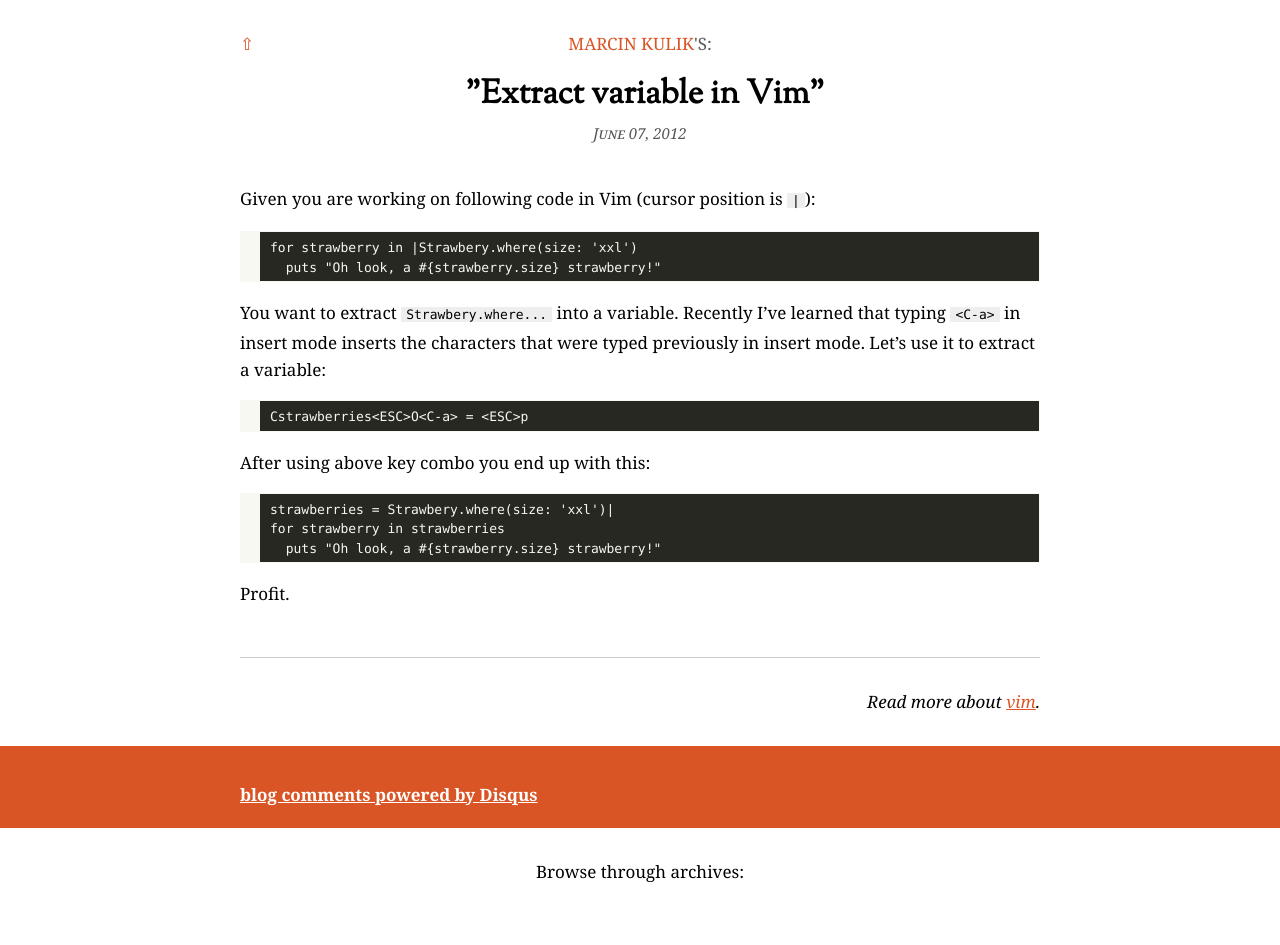
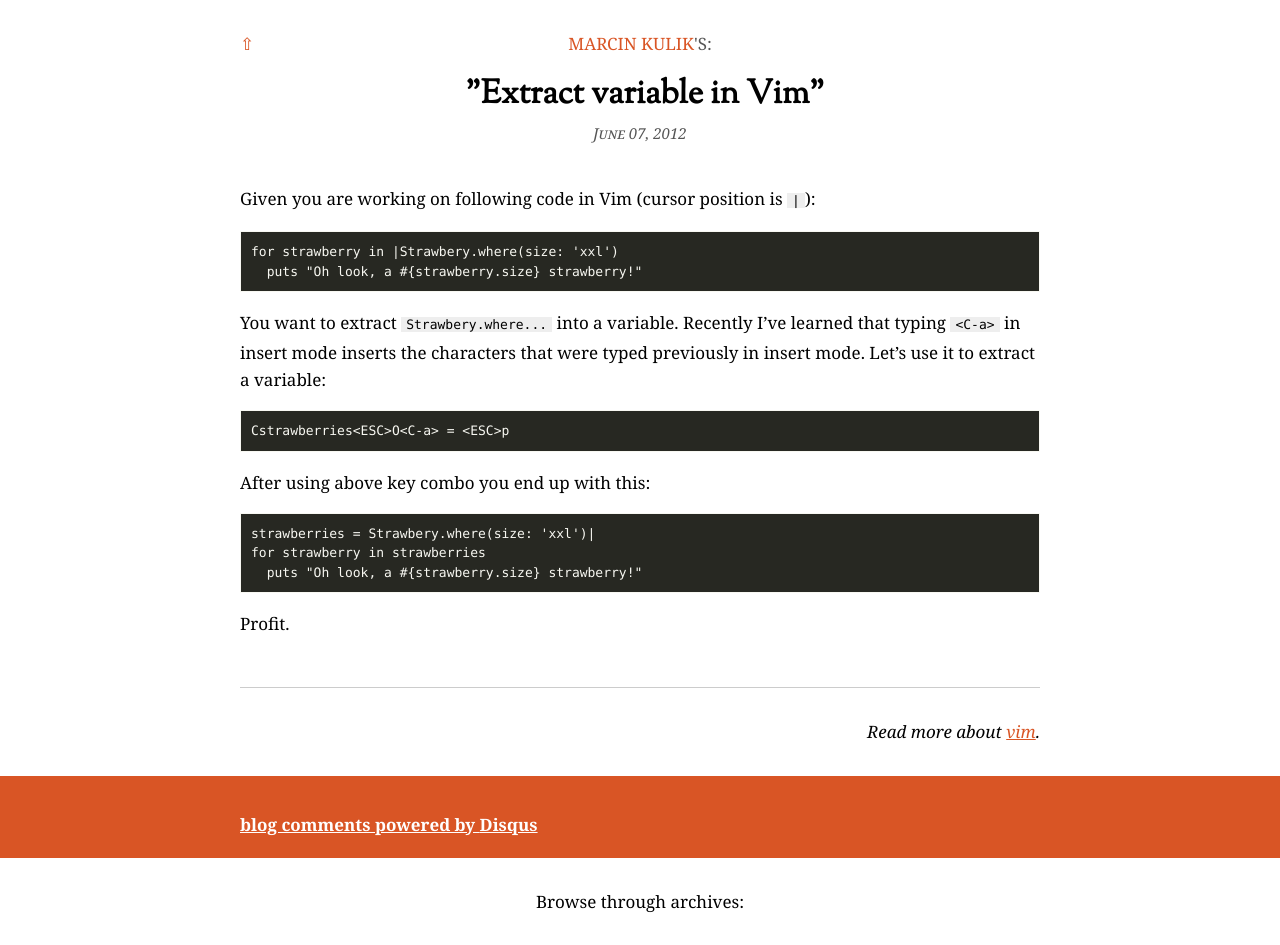
Before and after one commit to ku1ik/homepage, a Jekyll site: the page built from _posts/2012-06-07-extract-variable-in-vim.markdown, in a window 1280 px wide. Built offline with Jekyll 4.4.1, drawn with Linux system fonts in a browser that asks for light colours; nearby versions of some CDN libraries; Markdown is read by kramdown in place of the engine named in the settings; comment, search, counter and statistics services are not loaded; before the commit the page ends 915 px from its top, so only the background shows below that.

Commit message:
Fix highlighting even more

```diff
--- a/stylesheets/main.css
+++ b/stylesheets/main.css
@@ -86,9 +86,8 @@
 
 pre {
   border: 1px solid;
-  border-left-width: 20px;
-  padding: 6px 4px 4px 10px;
-  color: #333;
+  padding: 10px;
+  color: #F8F8F2;
   overflow: auto;
   line-height: 1.5em;
 }
```
